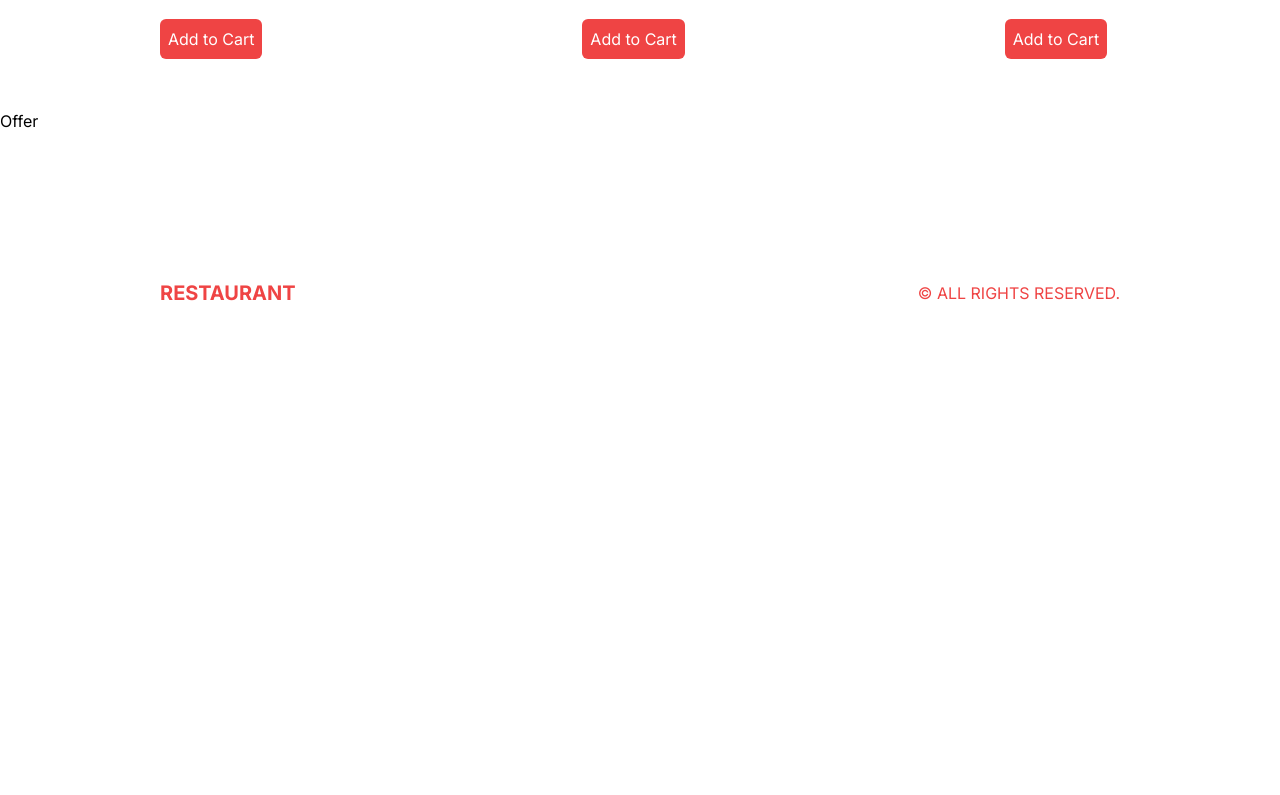
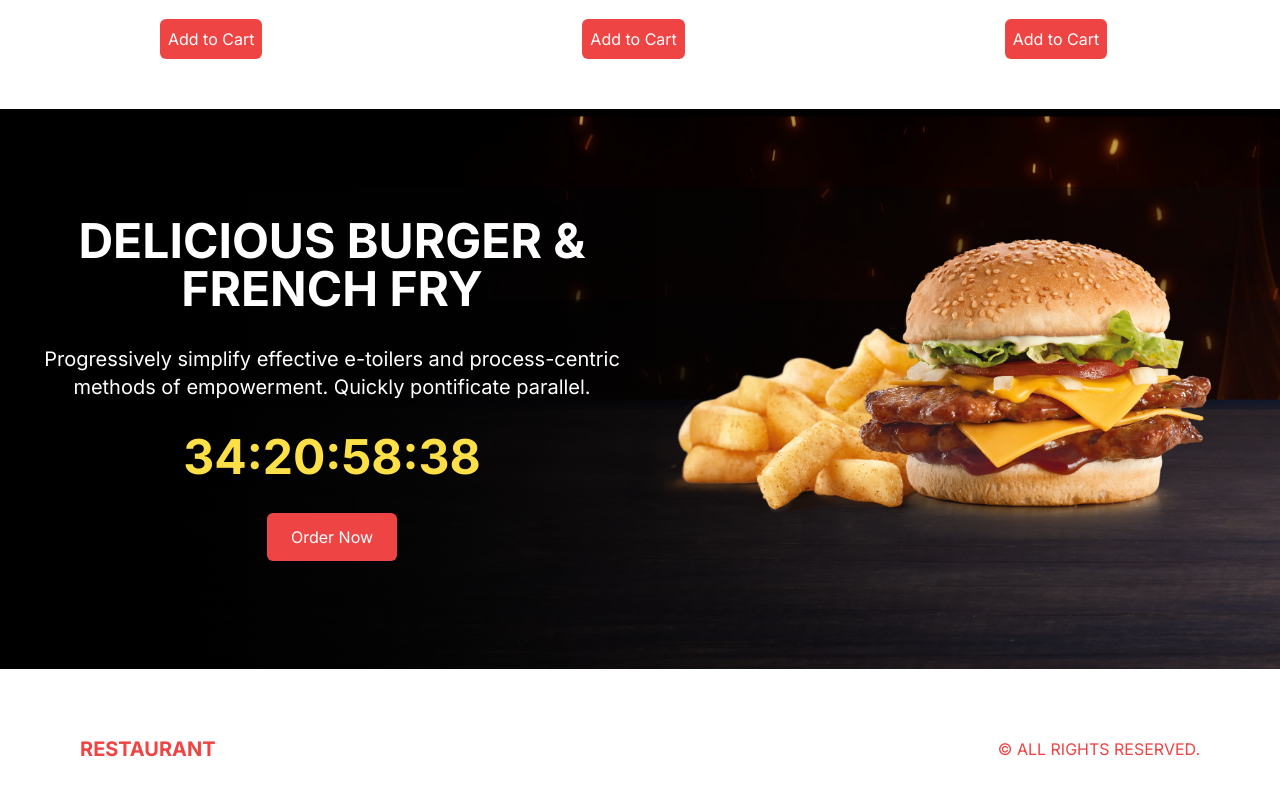
Before and after one commit to PhanHuuQuang/Restaurant-Nextjs, a Next.js app: page / in a window 1280 px wide. Shown: the part 1411-2206 px from the top of the page. Before the commit the page ends 1864 px from the top, so only its background shows below. Built offline with nearby package versions, Linux system fonts and the light colour scheme.

Commit message:
Offer component and Category page

```diff
--- a/package.json
+++ b/package.json
@@ -18,6 +18,7 @@
     "next": "13.4.12",
     "postcss": "8.4.27",
     "react": "18.2.0",
+    "react-countdown": "^2.3.5",
     "react-dom": "18.2.0",
     "tailwindcss": "3.3.3",
     "typescript": "5.1.6"
--- a/src/app/menu/page.tsx
+++ b/src/app/menu/page.tsx
@@ -1,7 +1,34 @@
+import { menu } from "@/data";
+import Link from "next/link";
 import React from "react";
 
 const MenuPage = () => {
-  return <div>MenuPage</div>;
+  return (
+    <div className="p-4 lg:px-20 xl:px-40 h-[calc(100vh-6rem)] md:h-[calc(100vh-9rem)] flex flex-col md:flex-row items-center">
+      {menu.map((category) => (
+        <Link
+          href={`/menu/${category.slug}`}
+          key={category.id}
+          className="w-full h-1/3 bg-cover p-6 md:h-[70%]"
+          style={{ backgroundImage: `url(${category.img})` }}
+        >
+          <div className={`text-${category.color} w-1/2`}>
+            <h1 className="uppercase font-bold text-2xl md:text-3xl">
+              {category.title}
+            </h1>
+            <p className="text-sm my-1">{category.desc}</p>
+            <button
+              className={`hidden xl:block bg-${category.color} text-${
+                category.color === "black" ? "white" : "red-500"
+              } py-2 px-4 rounded-md`}
+            >
+              Explore
+            </button>
+          </div>
+        </Link>
+      ))}
+    </div>
+  );
 };
 
 export default MenuPage;
--- /dev/null
+++ b/src/components/CountDown.tsx
@@ -0,0 +1,16 @@
+"use client";
+import React from "react";
+import Countdown from "react-countdown";
+
+const endingDate = new Date("2023-08-29");
+
+const CountDown = () => {
+  return (
+    <Countdown
+      className="text-yellow-300 text-3xl xl:text-5xl font-bold uppercase"
+      date={endingDate}
+    />
+  );
+};
+
+export default CountDown;
--- a/src/components/Footer.tsx
+++ b/src/components/Footer.tsx
@@ -3,7 +3,7 @@
 
 const Footer = () => {
   return (
-    <div className="h-1/2 md:h-24 p-4 lg:p-20 xl:p-40 text-red-500 flex items-center justify-between">
+    <div className="h-1/2 md:h-24 p-4 lg:p-20 xl:p-30 text-red-500 flex items-center justify-between">
       <Link href="/" className="font-bold text-xl">
         RESTAURANT
       </Link>
--- a/src/components/Offer.tsx
+++ b/src/components/Offer.tsx
@@ -1,7 +1,30 @@
+import Image from "next/image";
 import React from "react";
+import CountDown from "./CountDown";
 
 const Offer = () => {
-  return <div>Offer</div>;
+  return (
+    <div className="bg-black h-screen flex flex-col md:flex-row md:justify-between md:bg-[url('/offerBg.png')] md:h-[70vh]">
+      {/* TEXT CONTAINER */}
+      <div className="flex-1 flex flex-col items-center justify-center text-center gap-8 p-6">
+        <h1 className="text-white text-4xl xl:text-5xl font-bold uppercase">
+          Delicious Burger & French Fry
+        </h1>
+        <p className="text-white xl:text-xl">
+          Progressively simplify effective e-toilers and process-centric methods
+          of empowerment. Quickly pontificate parallel.
+        </p>
+        <CountDown />
+        <button className="bg-red-500 text-white rounded-md py-3 px-6">
+          Order Now
+        </button>
+      </div>
+      {/* IMAGE CONTAINER */}
+      <div className="flex-1 relative md:h-full">
+        <Image src="/offerProduct.png" alt="" fill className="object-contain" />
+      </div>
+    </div>
+  );
 };
 
 export default Offer;
```
Also changed, not shown: 1 other file (tests, documents, lock files or other folders).
